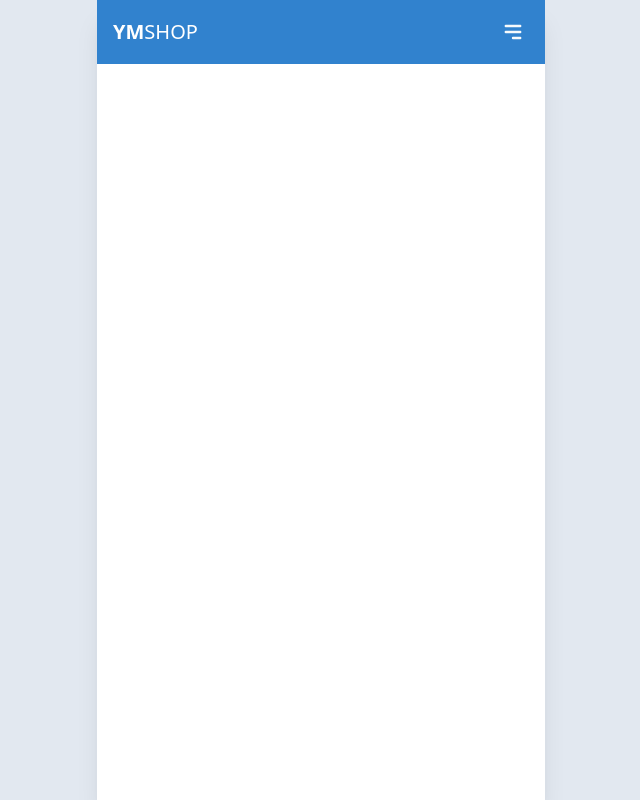
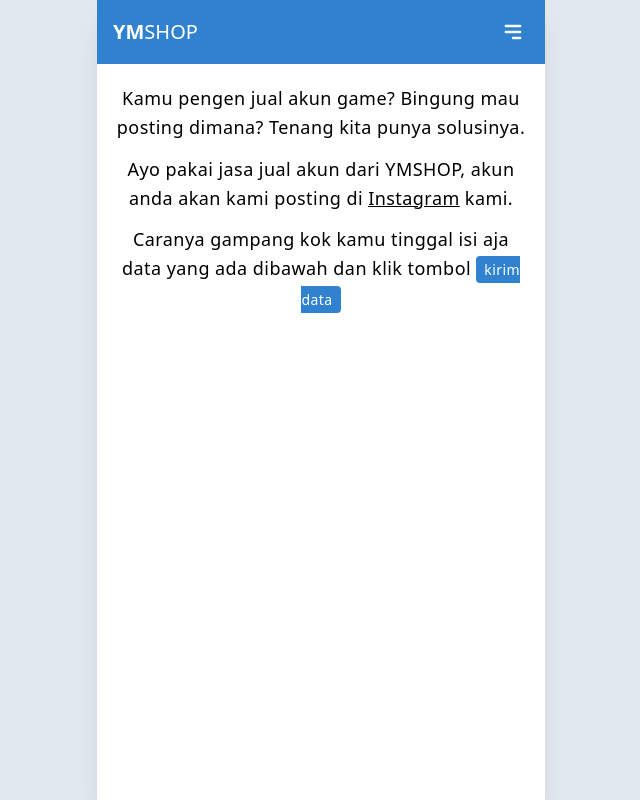
Before and after one commit to ymshop/v2, a Nuxt app: page /jualakun in a window 1280 px wide. Before the commit this address had no page. Shown: the whole page, without its empty margins (319-959 px from the left). Built offline with nearby package versions, Linux system fonts and the light colour scheme.

Commit message:
buat jualakun page

```diff
--- /dev/null
+++ b/pages/jualakun.vue
@@ -0,0 +1,60 @@
+<template>
+  <div class="flex flex-col justify-center my-5 select-text">
+    <h3
+      class="flex flex-col space-y-3 text-lg font-normal leading-relaxed tracking-wide text-center"
+    >
+      <span>Kamu pengen jual akun game? Bingung mau posting dimana? Tenang kita punya solusinya.</span>
+      <span>
+        Ayo pakai jasa jual akun dari YMSHOP, akun anda akan kami posting di
+        <a
+          href="https://instagram.com/ymshop28"
+          target="_blank"
+          class="font-medium underline transition-colors duration-200 hover:text-blue-600"
+        >Instagram</a> kami.
+      </span>
+      <span>
+        Caranya gampang kok kamu tinggal isi aja data yang ada dibawah dan klik tombol
+        <span
+          class="px-2 py-1 text-sm text-white bg-blue-600 rounded"
+        >kirim data</span>
+      </span>
+    </h3>
+  </div>
+</template>
+
+<script>
+export default {
+  name: "jual-akun.page",
+  data() {
+    return {
+      admins: {
+        62895328311263: "Kirim Data",
+      },
+    };
+  },
+
+  computed: {
+    pesan() {},
+  },
+
+  head() {
+    return {
+      title: "YMSHOP — Jual Akun | Tempat Top Up Game Aman dan Cepat",
+    };
+  },
+  directives: {
+    focus: {
+      // directive definition
+      inserted: function (el) {
+        el.focus();
+      },
+    },
+  },
+};
+</script>
+
+<style scoped>
+#select:focus + #arrow_select {
+  color: #3182ce;
+}
+</style>
```
